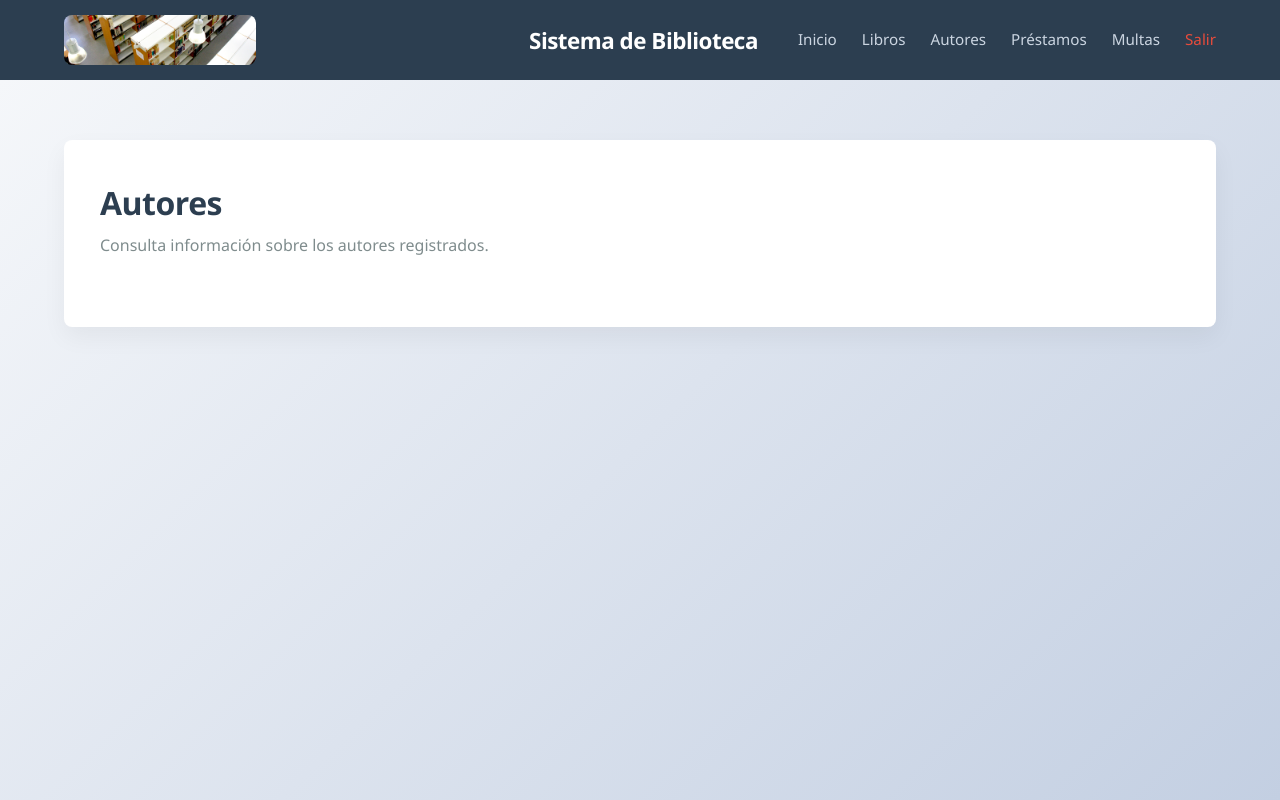
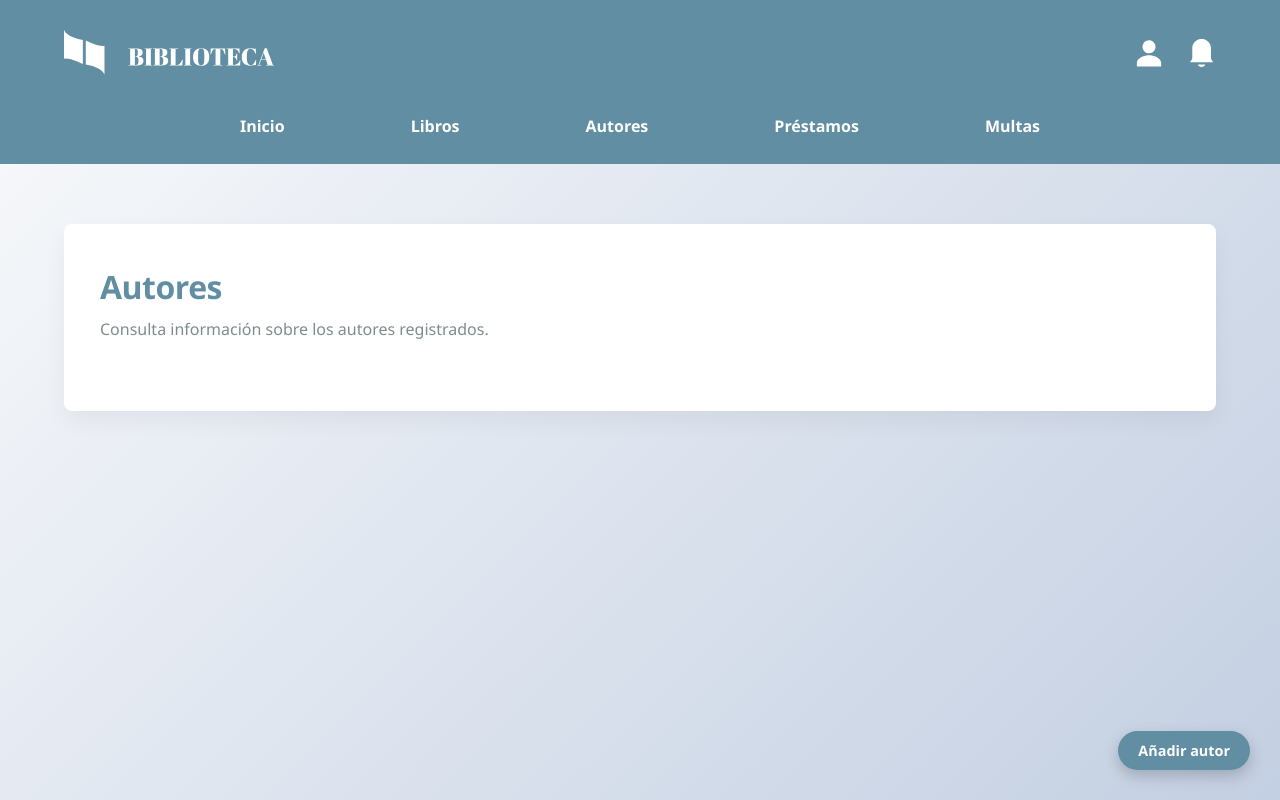
Before and after one commit to Odalis07/SistemaBiblioteca, a Flask app: page /autores in a window 1280 px wide. Run offline with Flask 3, Linux system fonts and the light colour scheme; the visitor is signed in with stand-in values (Sample User, id 1).

Commit message:
Se cambió el diseño de la página de autores

```diff
--- a/SistemaBiblioteca/app.py
+++ b/SistemaBiblioteca/app.py
@@ -2,6 +2,7 @@ from flask import Flask, render_template, request, redirect, url_for, flash
 from flask_login import LoginManager, login_user, logout_user, login_required, current_user
 from flask_bcrypt import Bcrypt
 from flask_migrate import Migrate
+from models import db, Libro
 
 from config import Config
 from models import db, Usuario
@@ -26,7 +27,7 @@ login_manager.login_view = 'login'
 
 @login_manager.user_loader
 def load_user(user_id):
-    return Usuario.query.get(int(user_id))
+    return db.session.get(Usuario, int(user_id))
 
 
 # --- RUTAS DE ACCESO ---
@@ -111,7 +112,8 @@ def dashboard():
 @app.route('/libros')
 @login_required
 def libros():
-    return render_template('libros.html')
+    todos_los_libros = Libro.query.all()
+    return render_template('libros.html', libros=todos_los_libros)
 
 
 @app.route('/autores')
--- a/SistemaBiblioteca/static/autores.css
+++ b/SistemaBiblioteca/static/autores.css
@@ -1,5 +1,5 @@
 :root {
-  --primary-color: #2c3e50;
+  --primary-color: #618EA3;
   --accent-color: #3498db;
   --accent-hover: #2980b9;
   --bg-gradient: linear-gradient(135deg, #f5f7fa 0%, #c3cfe2 100%);
@@ -39,23 +39,37 @@ body {
   padding: 60px 0;
 }
 
-/* ========== HEADER ========== */
 .header {
   background-color: var(--primary-color);
-  padding: 15px 0;
+  padding: 30px 0 20px 0; /* Más espacio arriba, menos abajo */
   box-shadow: 0 4px 12px rgba(0, 0, 0, 0.1);
 }
 
+/* El contenedor ahora apila la barra superior y la navegación inferior */
+.header .contenedor {
+  display: flex;
+  flex-direction: column;
+  gap: 35px; /* Espacio vertical entre logo y menú */
+}
+
+/* Fila superior */
 .barra {
   display: flex;
   justify-content: space-between;
   align-items: center;
+  width: 100%;
+}
+
+.logo-enlace {
+  display: flex;
+  align-items: center;
+  gap: 15px;
+  text-decoration: none;
 }
 
 .logo img {
-  height: 50px;
+  height: 45px;
   width: auto;
-  border-radius: var(--radius);
   transition: var(--transition);
   display: block;
 }
@@ -64,37 +78,55 @@ body {
   transform: scale(1.03);
 }
 
-.navegacion {
+.titulo {
+  color: #ffffff;
+  font-size: 1.5rem;
+  font-weight: 700;
+  letter-spacing: 1px;
+}
+
+.acciones-usuario {
   display: flex;
   align-items: center;
-  gap: 40px;
+  gap: 25px;
+  cursor: pointer;
 }
 
-.titulo {
-  color: #ffffff;
-  font-size: 1.4rem;
-  font-weight: 600;
-  letter-spacing: -0.5px;
+/* Fila inferior (Navegación) */
+.navegacion {
+  width: 100%;
+  display: flex;
+  justify-content: center; /* Centra el menú horizontalmente */
 }
 
 .menu {
   display: flex;
-  gap: 25px;
+  justify-content: space-between;
+  width: 80%; /* Controla qué tan separados están los enlaces */
+  max-width: 800px;
 }
 
 .menu a {
-  color: #cbd5e1;
+  color: #ffffff;
   text-decoration: none;
-  font-weight: 500;
-  font-size: 0.95rem;
-  padding: 6px 0;
+  font-weight: 700; /* Texto más grueso como en la imagen */
+  font-size: 1rem;
+  padding: 5px 0;
   border-bottom: 2px solid transparent;
   transition: var(--transition);
 }
 
 .menu a:hover {
-  color: #ffffff;
-  border-bottom: 2px solid var(--accent-color);
+  border-bottom: 2px solid #ffffff;
+}
+
+/* Enlace "Salir" (si decides descomentarlo) */
+.menu a[style*="color"] {
+  color: #e74c3c !important;
+}
+.menu a[style*="color"]:hover {
+  color: #ff6b6b !important;
+  border-bottom-color: #e74c3c;
 }
 
 /* Enlace "Salir" con color destacado */
@@ -136,6 +168,12 @@ body {
   color: var(--text-muted);
   font-size: 1rem;
   margin-bottom: 30px;
+}
+
+.acciones-usuario img {
+  width: 28px;
+  height: auto;
+  cursor: pointer;
 }
 
 /* ========== TABLA DE AUTORES ========== */
@@ -206,19 +244,24 @@ body {
 .btn {
   display: inline-block;
   padding: 10px 20px;
-  background-color: var(--accent-color);
+  background-color: #618EA3;
   color: #ffffff;
   border: none;
-  border-radius: var(--radius);
+  border-radius: 50px;
   font-size: 0.9rem;
   font-weight: 600;
   cursor: pointer;
+  box-shadow: 0 6px 15px rgba(0, 0, 0, 0.2);
   transition: var(--transition);
   text-decoration: none;
   text-align: center;
+  position: fixed;
+  bottom: 30px;
+  right: 30px;
+  z-index: 1000;
 }
 .btn:hover {
-  background-color: var(--accent-hover);
+  background-color: #4A6E80;
   transform: translateY(-1px);
   box-shadow: 0 6px 14px rgba(52, 152, 219, 0.25);
 }
@@ -311,4 +354,10 @@ body {
   .tabla-autores tbody tr:last-child {
     margin-bottom: 0;
   }
+
+.menu a.activo {
+  color: #0000;
+  border-bottom: 2px solid var(--accent-color);
+  font-weight: 800;
 }
+}
--- a/SistemaBiblioteca/templates/autores.html
+++ b/SistemaBiblioteca/templates/autores.html
@@ -10,26 +10,30 @@
   <body>
     <header class="header">
       <div class="contenedor">
+
         <div class="barra">
           <div class="logo">
-            <a href="index.html">
-              <img src="../static/img/header.jpg" alt="Biblioteca" />
+            <a href="index.html" class="logo-enlace">
+              <img src="../static/img/logo_biblioteca.svg" alt="Biblioteca" />
             </a>
           </div>
 
+          <div class="acciones-usuario">
+            <img src="../static/img/ion_person-sharp.svg" class="icono-perfil">
+            <img src="../static/img/subway_bell.svg" class="icono-notificacion">
+            </div>
+        </div>
+
         <nav class="navegacion">
-            <h1 class="titulo">Sistema de Biblioteca</h1>
-
           <div class="menu">
             <a href="index.html">Inicio</a>
             <a href="libros.html">Libros</a>
-              <a href="autores.html">Autores</a>
+            <a href="autores.html" class="activo">Autores</a>
             <a href="prestamos.html">Préstamos</a>
             <a href="multas.html">Multas</a>
-              <a href="login.html" style="color: #e74c3c">Salir</a>
           </div>
         </nav>
-        </div>
+
       </div>
     </header>
 
@@ -37,9 +41,9 @@
       <section class="contenedor seccion">
         <div class="contenido-principal">
           <h2>Autores</h2>
-
           <p>Consulta información sobre los autores registrados.</p>
         </div>
+        <button class="btn">Añadir autor</button>
       </section>
     </main>
   </body>
```
Also changed, not shown: SistemaBiblioteca/static/img/ion_person-sharp.svg (added), SistemaBiblioteca/static/img/logo_biblioteca.svg (added), SistemaBiblioteca/static/img/subway_bell.svg (added). Lines whose indentation alone changed are shown as unchanged.
